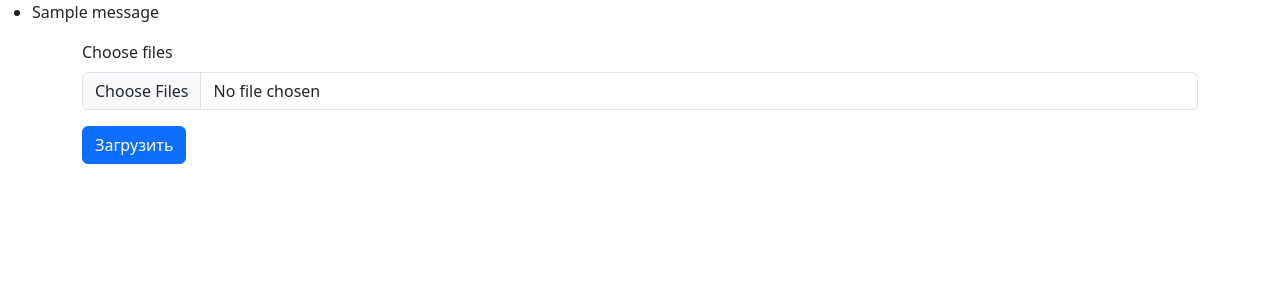
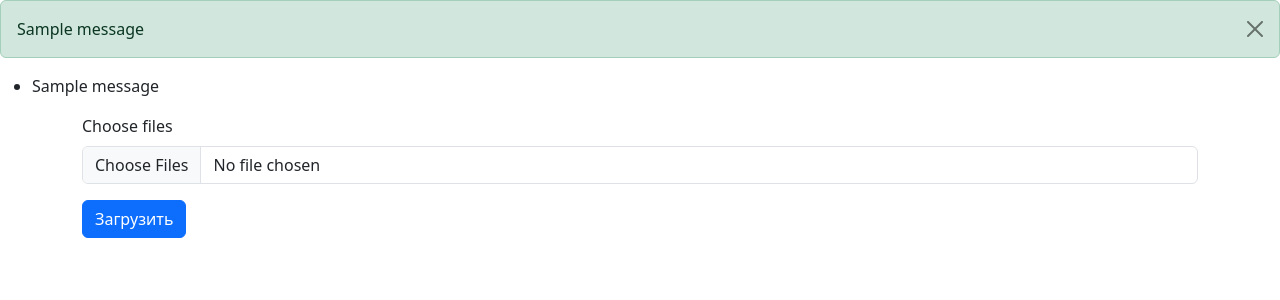
Before and after one commit to spacewalrus73/test_procomp, a Django app: page /files/upload/ in a window 1280 px wide. Shown: the top 300 px of the page. Run offline with Django 4.2, Linux system fonts and the light colour scheme; tables that the repository leaves empty hold one stand-in row (values such as "Sample post"); one stand-in notice (Sample message) is shown.

Commit message:
add message block

```diff
--- a/csv_parser/templates/base.html
+++ b/csv_parser/templates/base.html
@@ -6,6 +6,14 @@
 </head>
 <link href="https://cdn.jsdelivr.net/npm/bootstrap@5.3.2/dist/css/bootstrap.min.css" rel="stylesheet" integrity="sha384-T3c6CoIi6uLrA9TneNEoa7RxnatzjcDSCmG1MXxSR1GAsXEV/Dwwykc2MPK8M2HN" crossorigin="anonymous">
 <body>
+{% if messages %}
+    {% for message in messages %}
+  <div class="alert alert-{{ message.tags }} alert-dismissible fade show">
+        {{ message|safe }}
+      <button type="button" class="btn-close" data-bs-dismiss="alert" aria-label="Close"></button>
+  </div>
+    {% endfor %}
+{% endif %}
   {% block content %}
 
   {% endblock %}
```
